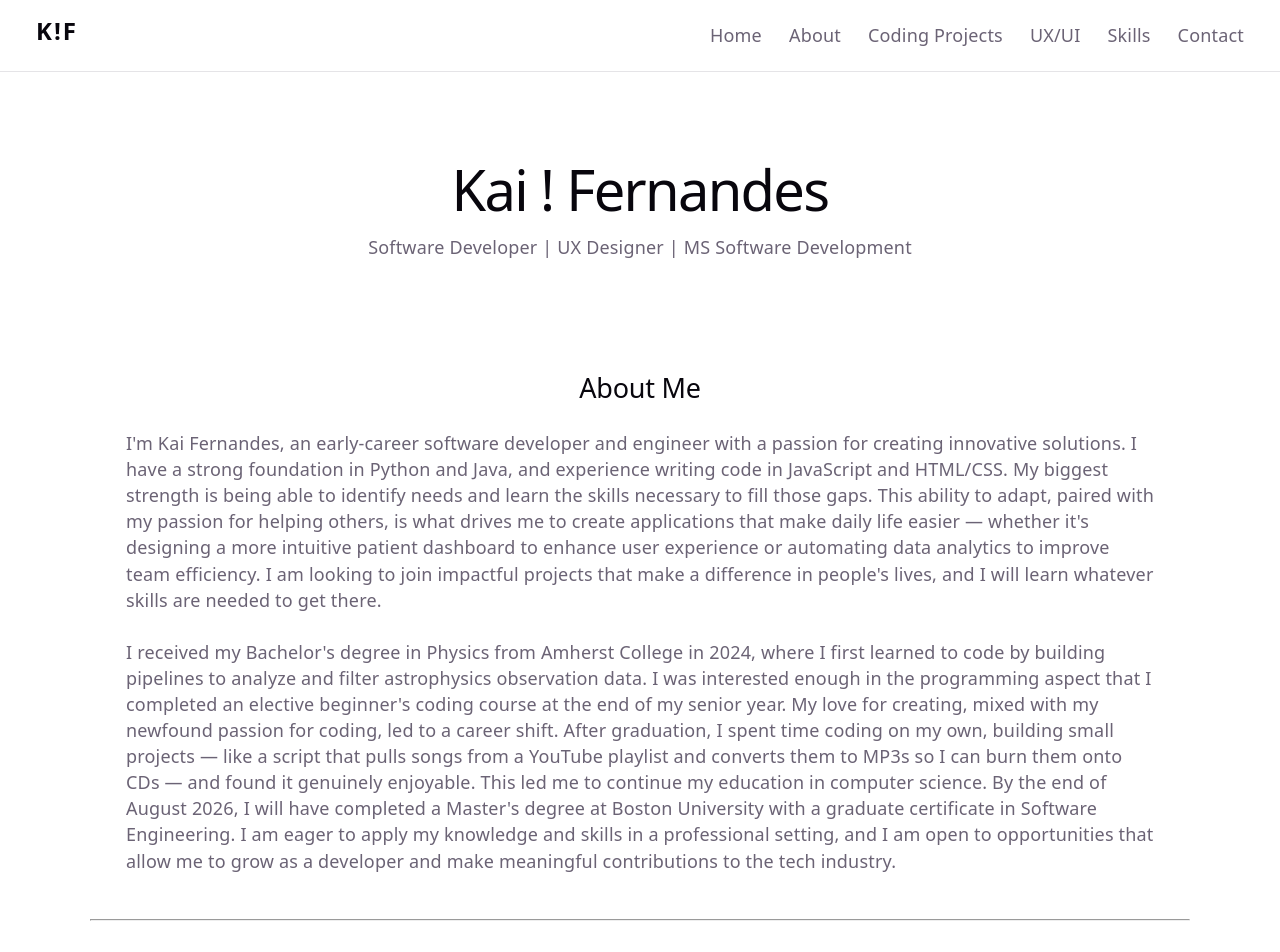
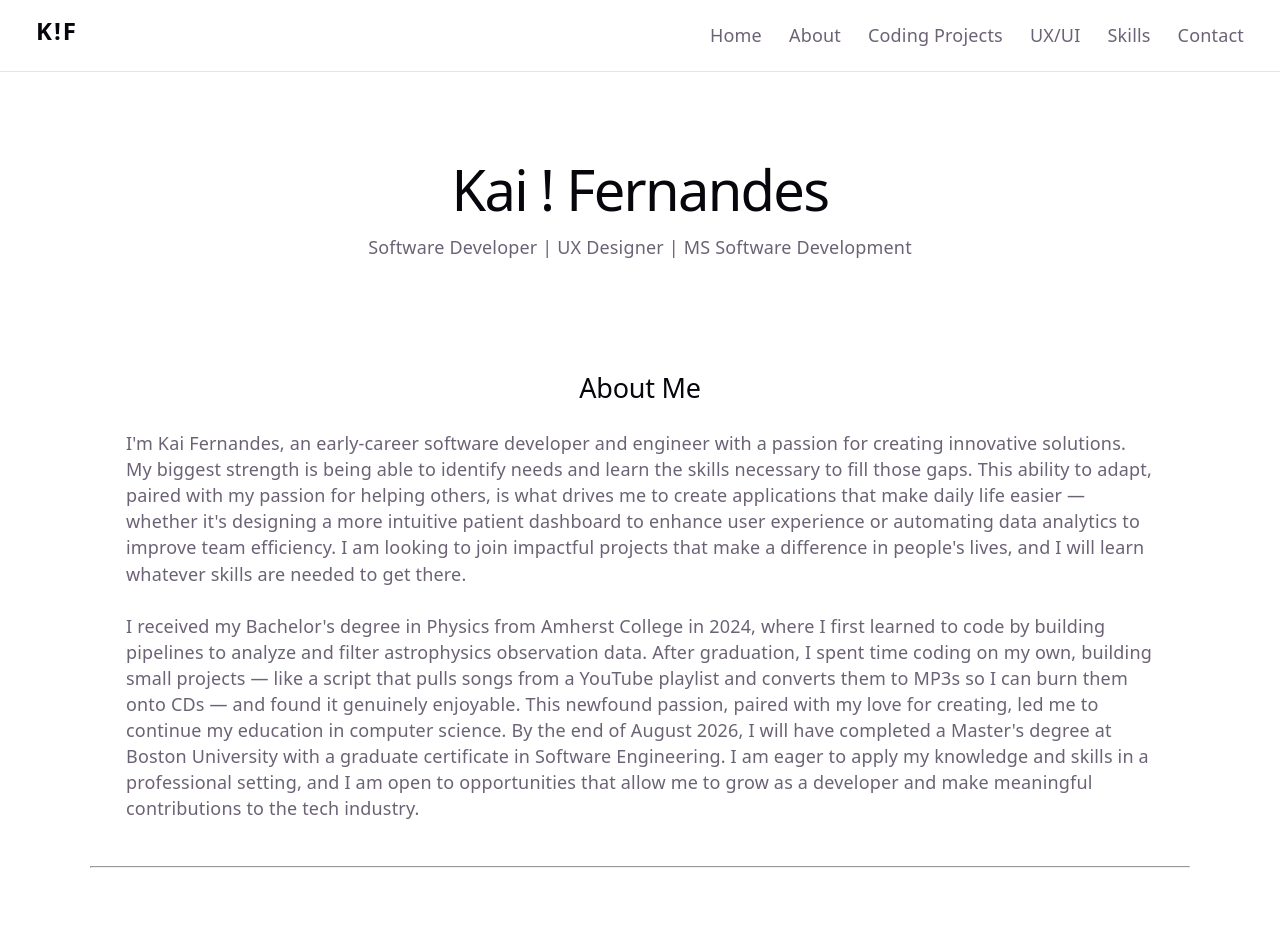
Before and after one commit to kasch890/my-portfolio, a React (Vite) app: page / in a window 1280 px wide. Shown: the top 952 px of the page. Built offline with nearby package versions, Linux system fonts and the light colour scheme.

Commit message:
shortened about me

```diff
--- a/src/components/AboutSection.jsx
+++ b/src/components/AboutSection.jsx
@@ -4,11 +4,11 @@ function About() {
     <section id="about">
       <h2>About Me</h2>
       <p>
-        I'm Kai Fernandes, an early-career software developer and engineer with a passion for creating innovative solutions. I have a strong foundation in Python and Java, and experience writing code in JavaScript and HTML/CSS. My biggest strength is being able to identify needs and learn the skills necessary to fill those gaps. This ability to adapt, paired with my passion for helping others, is what drives me to create applications that make daily life easier — whether it's designing a more intuitive patient dashboard to enhance user experience or automating data analytics to improve team efficiency. I am looking to join impactful projects that make a difference in people's lives, and I will learn whatever skills are needed to get there.
+        I'm Kai Fernandes, an early-career software developer and engineer with a passion for creating innovative solutions. My biggest strength is being able to identify needs and learn the skills necessary to fill those gaps. This ability to adapt, paired with my passion for helping others, is what drives me to create applications that make daily life easier — whether it's designing a more intuitive patient dashboard to enhance user experience or automating data analytics to improve team efficiency. I am looking to join impactful projects that make a difference in people's lives, and I will learn whatever skills are needed to get there.
       </p>
       <br></br>
       <p>
-      I received my Bachelor's degree in Physics from Amherst College in 2024, where I first learned to code by building pipelines to analyze and filter astrophysics observation data. I was interested enough in the programming aspect that I completed an elective beginner's coding course at the end of my senior year. My love for creating, mixed with my newfound passion for coding, led to a career shift. After graduation, I spent time coding on my own, building small projects — like a script that pulls songs from a YouTube playlist and converts them to MP3s so I can burn them onto CDs — and found it genuinely enjoyable. This led me to continue my education in computer science. By the end of August 2026, I will have completed a Master's degree at Boston University with a graduate certificate in Software Engineering. I am eager to apply my knowledge and skills in a professional setting, and I am open to opportunities that allow me to grow as a developer and make meaningful contributions to the tech industry.
+      I received my Bachelor's degree in Physics from Amherst College in 2024, where I first learned to code by building pipelines to analyze and filter astrophysics observation data. After graduation, I spent time coding on my own, building small projects — like a script that pulls songs from a YouTube playlist and converts them to MP3s so I can burn them onto CDs — and found it genuinely enjoyable. This newfound passion, paired with my love for creating, led me to continue my education in computer science. By the end of August 2026, I will have completed a Master's degree at Boston University with a graduate certificate in Software Engineering. I am eager to apply my knowledge and skills in a professional setting, and I am open to opportunities that allow me to grow as a developer and make meaningful contributions to the tech industry.
       </p>
     </section>
   );
```
